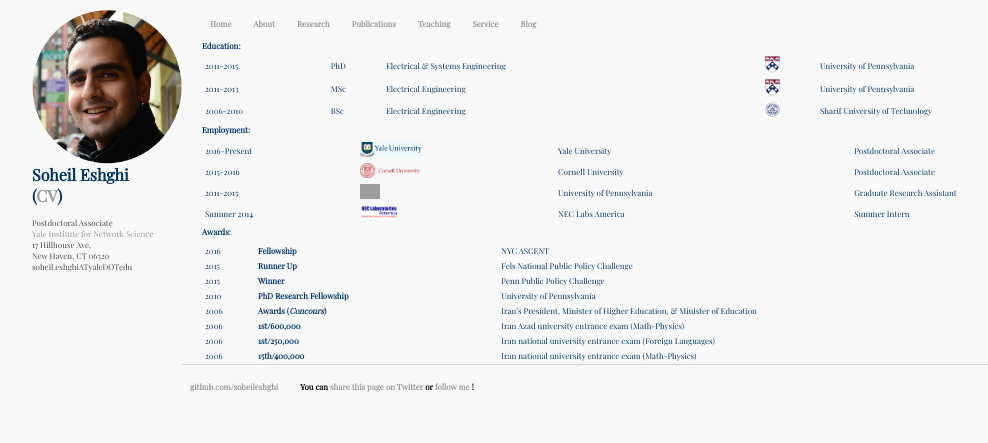
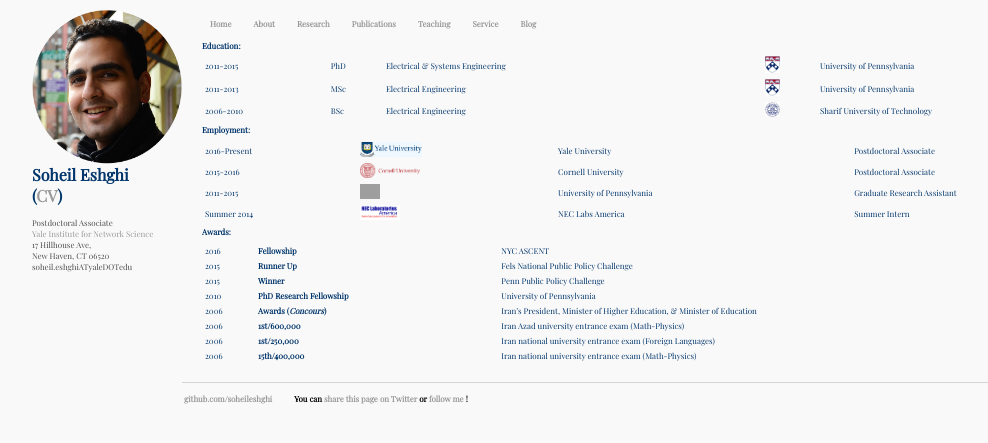
Before and after one commit to SoheilEshghi/SoheilEshghi.github.io, a Jekyll site: the page built from index.html, in a window 1280 px wide. Shown: the top 443 px of the page, without its empty margins (42-1030 px from the left). Built offline with Jekyll 4.4.1, drawn with Linux system fonts in a browser that asks for light colours; grey boxes are pictures that could not be loaded.

Commit message:
footer stuff

```diff
--- a/_layouts/default.html
+++ b/_layouts/default.html
@@ -37,6 +37,7 @@
 			{{ content }}
 
 			</div><!-- /.container -->
+			<br>
 			<footer>
 	    		<ul>
 	        		<li><a href="https://github.com/soheileshghi">github.com/soheileshghi</a></li>
--- a/css/main.css
+++ b/css/main.css
@@ -2,13 +2,22 @@ body {
     margin: 10px auto;
     width: 90%;
 }
-nav ul, footer ul {
+nav ul{
     font-family:'Playfair Display', 'Arial', serif;
     padding: 8px;
     list-style: none;
     font-weight: bold;
     font-size: 0.5em;
 }
+footer ul{
+    font-family:'Playfair Display', 'Arial', serif;
+    padding: 2px;
+    list-style: none;
+    font-weight: bold;
+    font-size: 0.5em;
+}
+
+
 td{
   font-size: 0.5em;
   font-family: 'Playfair Display', 'Arial', serif;
```
